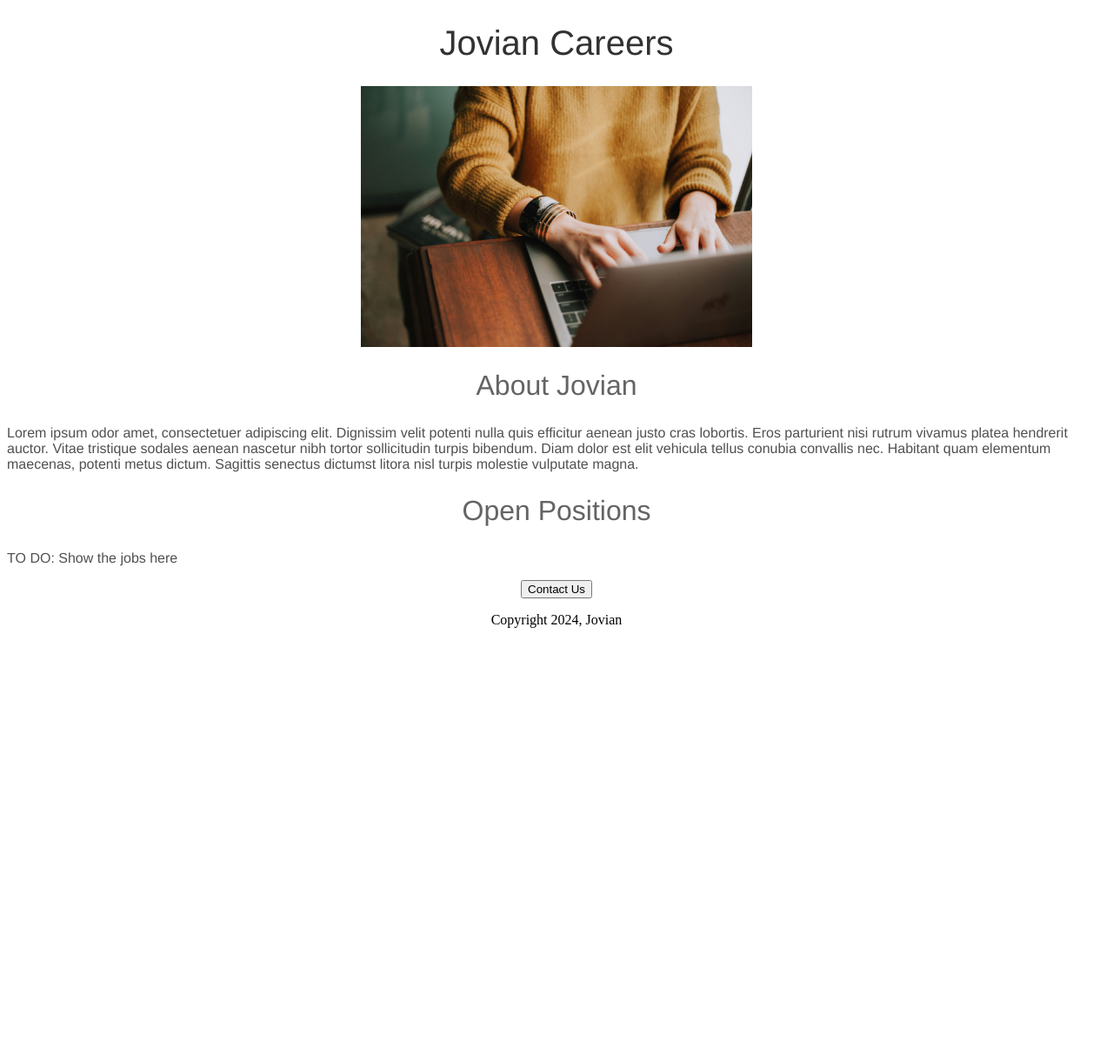
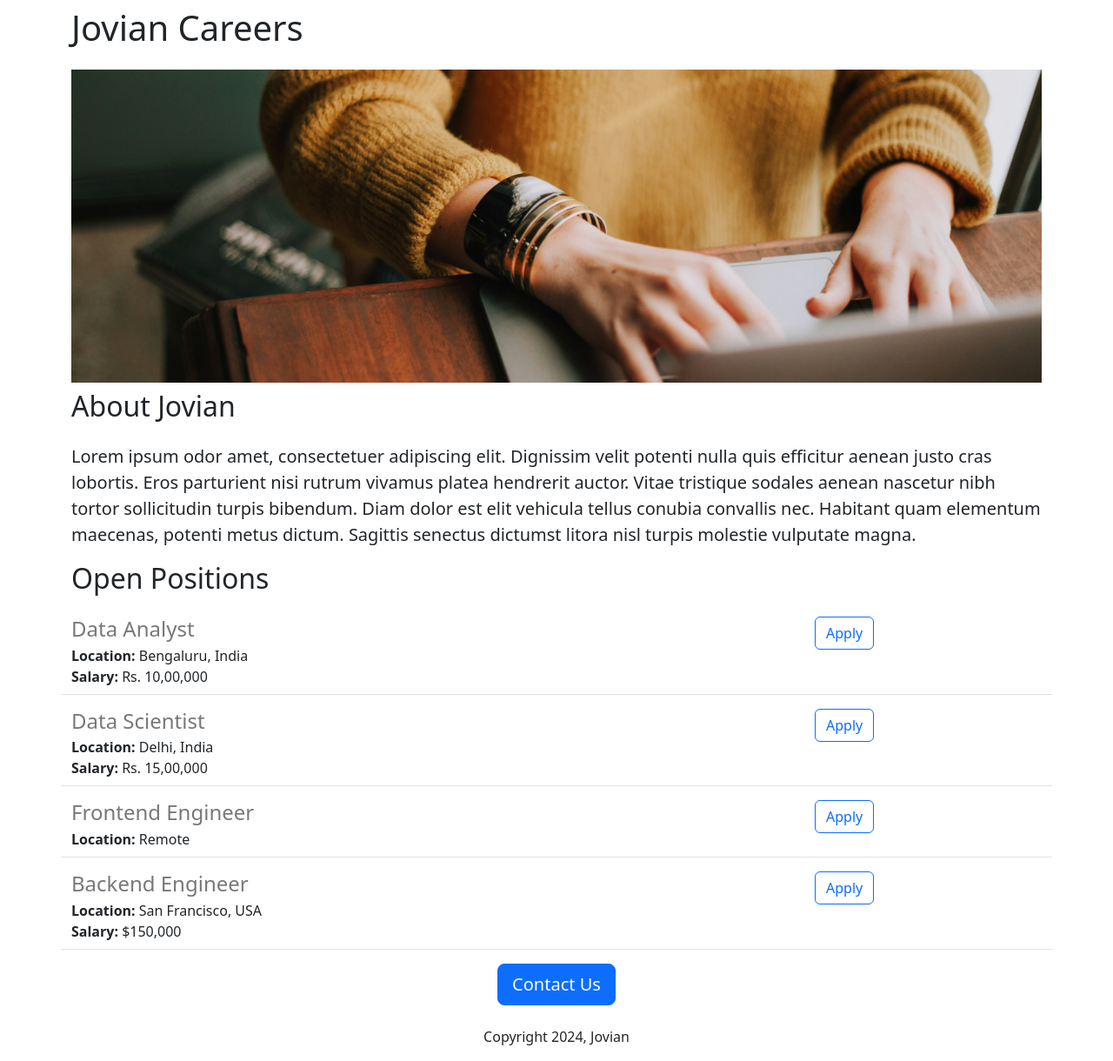
Before and after one commit to madicee/freeCodeCamp-Website-2, a Flask app: page / in a window 1280 px wide. Shown: the whole page at 87% size. Before the commit the page ends 722 px from the top, so only its background shows below. Run offline with Flask 3, Linux system fonts and the light colour scheme.

Commit message:
added dynamic data and API route

```diff
--- a/app.py
+++ b/app.py
@@ -1,10 +1,41 @@
-from flask import Flask, render_template
+from flask import Flask, render_template, jsonify
 
 app = Flask(__name__)
 
+JOBS = [
+  {
+    'id': 1,
+    'title': 'Data Analyst',
+    'location': 'Bengaluru, India',
+    'salary': 'Rs. 10,00,000'
+  },
+  {
+    'id': 2,
+    'title': 'Data Scientist',
+    'location': 'Delhi, India',
+    'salary': 'Rs. 15,00,000'
+  },
+  {
+    'id': 3,
+    'title': 'Frontend Engineer',
+    'location': 'Remote'
+  },
+  {
+    'id': 4,
+    'title': 'Backend Engineer',
+    'location': 'San Francisco, USA',
+    'salary': '$150,000'
+  }
+]
+
 @app.route("/")
 def hello_world():
-    return render_template('home.html')
+    return render_template('home.html',
+                          jobs=JOBS)
+
+@app.route("/api/jobs")
+def list_jobs():
+  return jsonify(JOBS)
 
 if __name__ == "__main__":
   app.run(host='0.0.0.0', debug=True)
--- a/templates/home.html
+++ b/templates/home.html
@@ -2,53 +2,34 @@
 <html>
   <head>
     <title>Jovian Careers</title>
+    <meta charset="utf-8">
+    <meta name="viewport" content="width=device-width, initial-scale=1">
+    <link href="https://cdn.jsdelivr.net/npm/bootstrap@5.3.3/dist/css/bootstrap.min.css" rel="stylesheet" integrity="sha384-QWTKZyjpPEjISv5WaRU9OFeRpok6YctnYmDr5pNlyT2bRjXh0JMhjY6hW+ALEwIH" crossorigin="anonymous">
     <style>
-      h1 {
-        font-size: 40px;
-        font-family: helvetica;
-        font-weight: normal;
-        color: rgb(50,50,50);
-        text-align: center;
-      }
-
       #banner {
-        margin: auto;
-        display: block;
-      }
-
-      h2 {
-        font-size: 32px;
-        font-family: helvetica;
-        color: rgb(100,100,100);
-        text-align: center;
-        font-weight: normal;
-      }
-
-      .bodytext {
-        font-family: helvetica;
-        color: rgb(80,80,80);
-        font-weight: normal;
-      }
-
-      #id {
-        max-width: 720px;
-        margin: 0 auto;
+        height: 360px;
+        width: 100%;
+        object-fit: cover;
       }
     </style>
   </head>
   <body>
-    <div id='container'>
-      <h1>Jovian Careers</h1>
-      <img id='banner' src='https://026cf210-7d80-4d97-802a-8b436b2748e4-00-2j4yr0s5kjzd8.pike.replit.dev/static/unsplash.jpg' height='300'>
-      <h2>About Jovian</h2>
-      <p class='bodytext'>
+    <div class='container'>
+      <h1 class="text-start mt-2 mb-4"">Jovian Careers</h1>
+      <img class='img-fluid' id='banner' src='https://026cf210-7d80-4d97-802a-8b436b2748e4-00-2j4yr0s5kjzd8.pike.replit.dev/static/unsplash.jpg' height='300'>
+      <h2 class="text-start mt-2 mb-4"">About Jovian</h2>
+      <p class="lead">
         Lorem ipsum odor amet, consectetuer adipiscing elit. Dignissim velit potenti nulla quis efficitur aenean justo cras lobortis. Eros parturient nisi rutrum vivamus platea hendrerit auctor. Vitae tristique sodales aenean nascetur nibh tortor sollicitudin turpis bibendum. Diam dolor est elit vehicula tellus conubia convallis nec. Habitant quam elementum maecenas, potenti metus dictum. Sagittis senectus dictumst litora nisl turpis molestie vulputate magna.
       </p>
-      <h2>Open Positions</h2>
-      <p class='bodytext'>TO DO: Show the jobs here</p>
-      <div style='text-align:center;'>
-        <button>Contact Us</button>
-          <p>Copyright 2024, Jovian</p>
+      <h2 class="text-start mt-2 mb-4">Open Positions</h2>
+      <div>
+        {% for job in jobs %}
+          {% include 'jobitem.html' %}
+        {% endfor %}
+      </div>
+      <div class='text-center'>
+        <button class="btn btn-primary btn-lg">Contact Us</button>
+          <p class='mt-4'>Copyright 2024, Jovian</p>
       </div>
     </div>
   </body>
--- /dev/null
+++ b/templates/jobitem.html
@@ -0,0 +1,19 @@
+<div class='border-bottom row' style='margin-bottom:16px; padding-bottom:8px;'>
+  <div class='col-9'>
+    <h4
+      style='color:rgb(120,120,120); margin-bottom:4px;'>
+      {{job['title']}}
+    </h4>
+    <div>
+      <b>Location: </b>{{job['location']}}
+    </div>
+    {% if 'salary' in job %}
+    <div>
+      <b>Salary: </b>{{job['salary']}}
+    </div>
+    {% endif %}
+  </div>
+  <div class='col-3'>
+    <button type="button" class="btn btn-outline-primary">Apply</button>
+  </div>
+</div>
```
